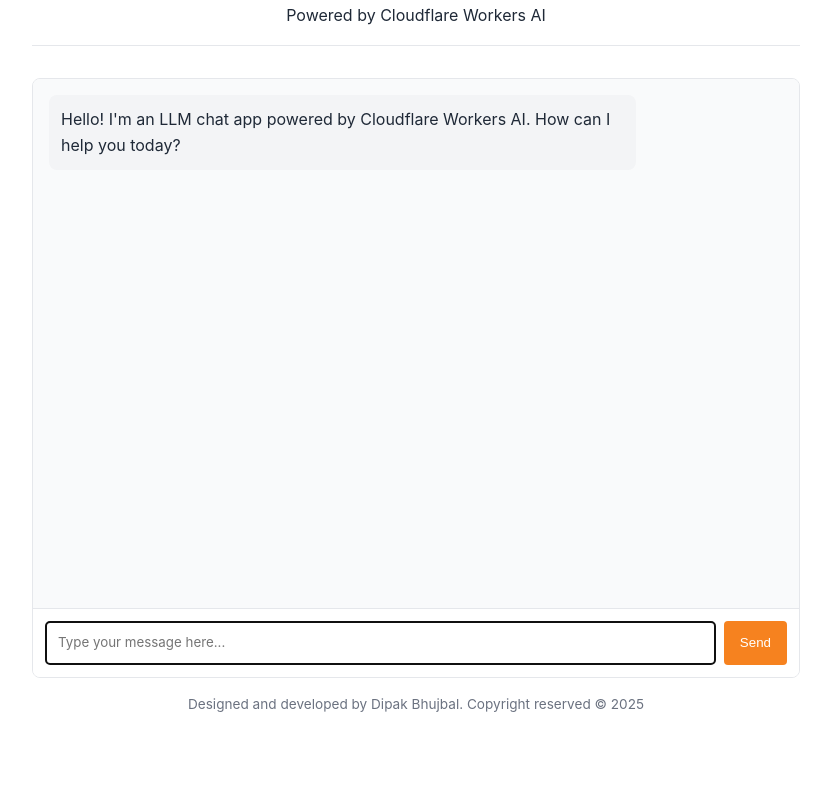
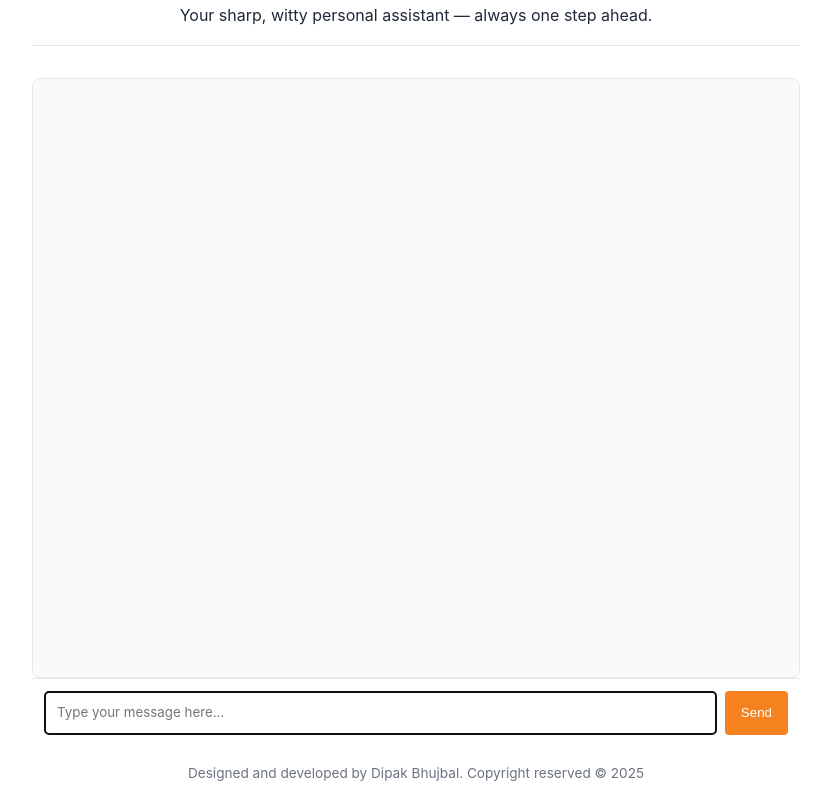
Before and after one commit to dipak-bhujbal/llm-chat-app-template, a website: page public/index.html in a window 1280 px wide. Shown: the part 67-868 px from the top of the page, without its empty margins (224-1055 px from the left). Before the commit the page ends 800 px from the top, so only its background shows below. Drawn offline with Linux system fonts and the light colour scheme.

Commit message:
Update index.html

```diff
--- a/public/index.html
+++ b/public/index.html
@@ -139,21 +139,16 @@
   <body>
     <header>
       <h1>Hey, I’m Felicity 👋</h1>
-      <p>Powered by Cloudflare Workers AI</p>
+     <p>Your sharp, witty personal assistant — always one step ahead.</p>
     </header>
 
     <div class="chat-container">
       <div id="chat-messages" class="chat-messages">
-        <div class="message assistant-message">
-          <p>
-            Hello! I'm an LLM chat app powered by Cloudflare Workers AI. How can
-            I help you today?
-          </p>
         </div>
       </div>
 
       <div class="typing-indicator" id="typing-indicator">
-        AI is thinking...
+        Felicity is thinking...
       </div>
 
       <div class="message-input">
```
